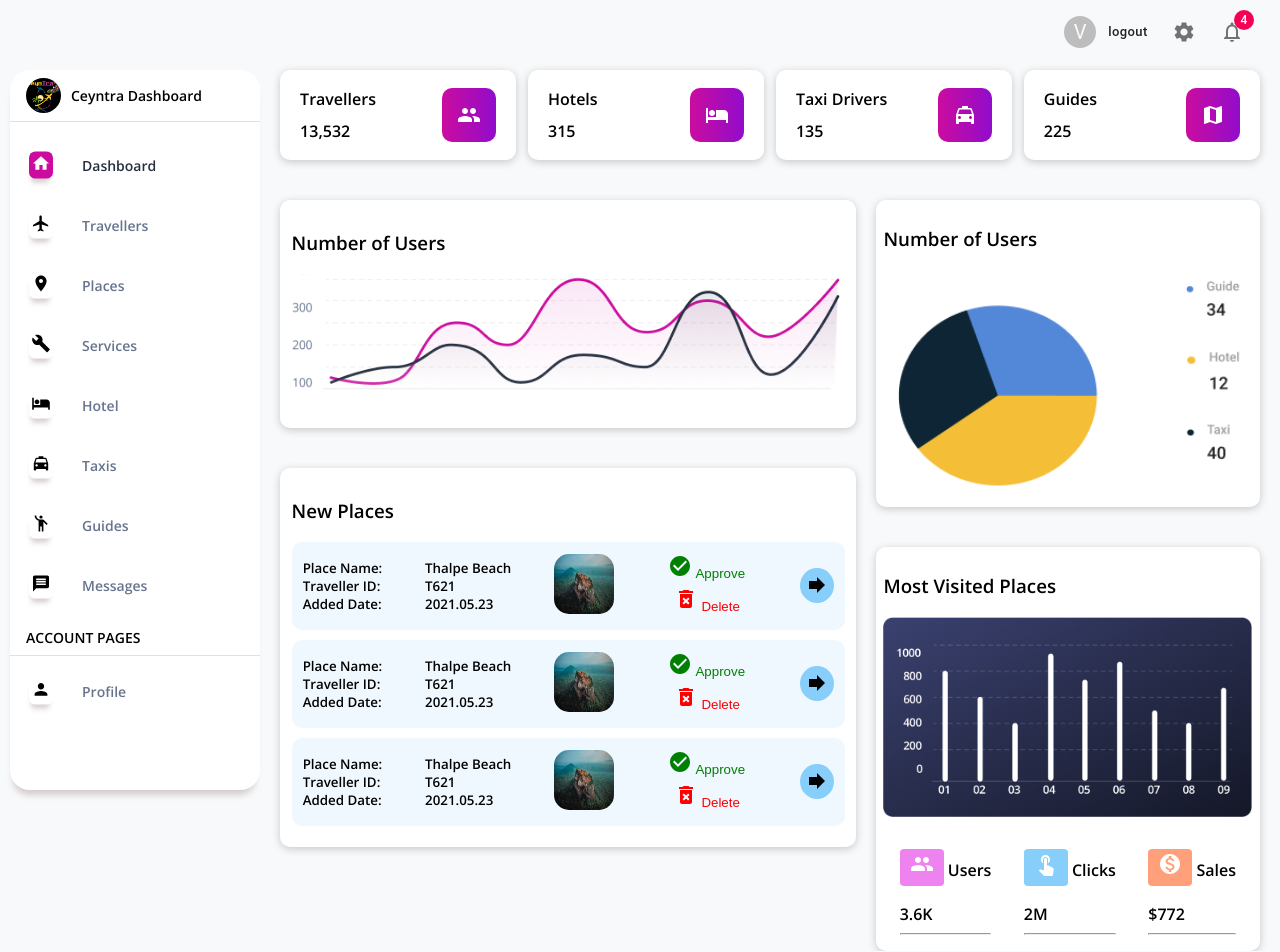
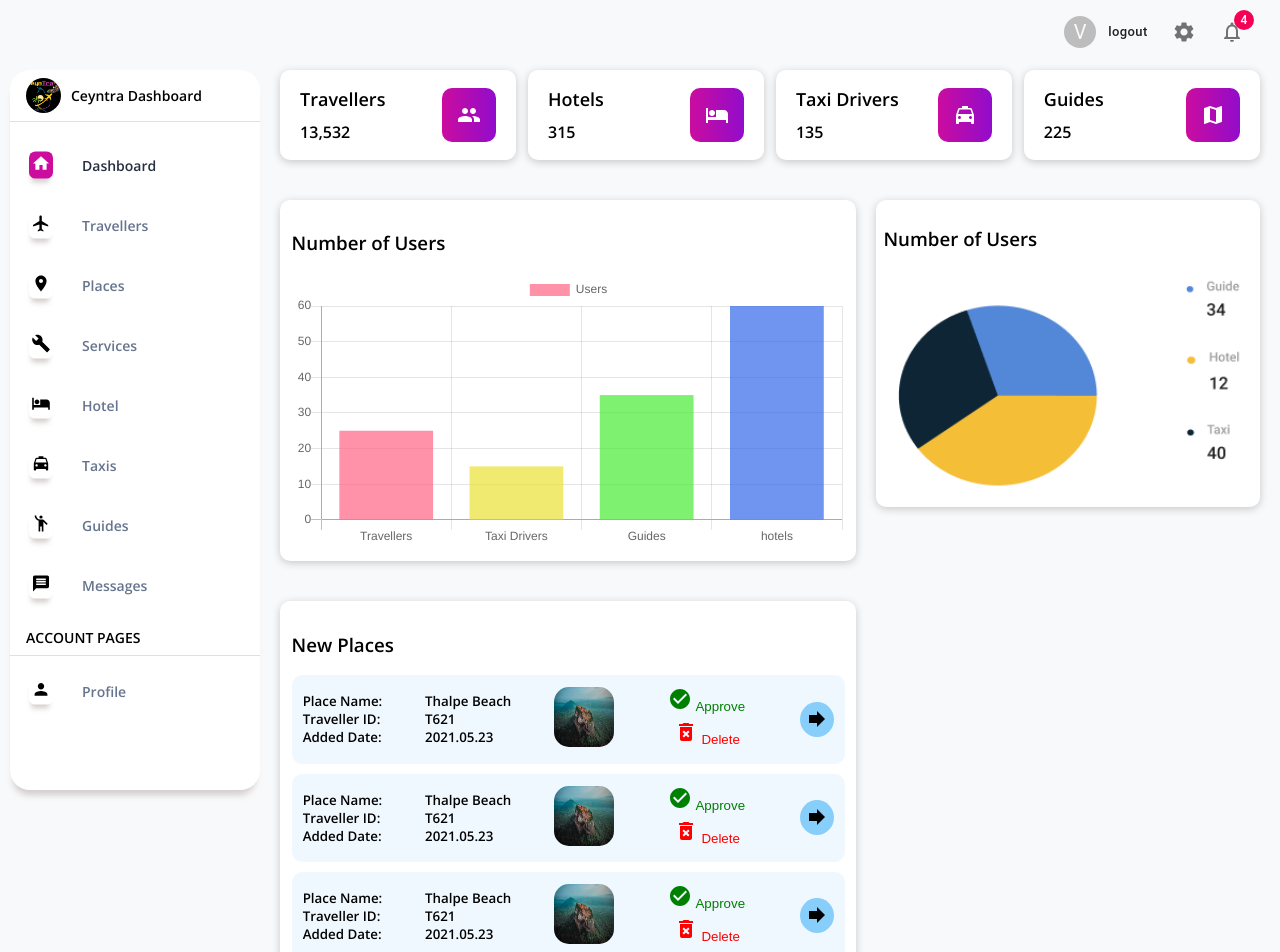
Before and after one commit to Ceyntra/ceyntra-admin-dashboard, a React (Create React App) app: page /home in a window 1280 px wide. Shown: the top 952 px of the page. Built offline with nearby package versions, Linux system fonts and the light colour scheme.

Commit message:
add chartjs to the project

```diff
--- a/package.json
+++ b/package.json
@@ -10,7 +10,9 @@
     "@testing-library/react": "^11.2.7",
     "@testing-library/user-event": "^12.8.3",
     "axios": "^0.21.1",
+    "chart.js": "^2.9.4",
     "react": "^17.0.2",
+    "react-chartjs-2": "^2.11.1",
     "react-dom": "^17.0.2",
     "react-router-dom": "^5.2.0",
     "react-scripts": "^1.1.5",
--- a/src/App.js
+++ b/src/App.js
@@ -19,6 +19,7 @@ import Profile from "./pages/Profile";
 import { AppBar } from "@material-ui/core";
 import Forbidden from "./pages/Forbidden";
 import { LoginProvider } from "./states/LoginContext";
+import Graph from "./components/dashboard/Graph";
 
 function App() {
   return (
--- /dev/null
+++ b/src/components/dashboard/Graph.js
@@ -0,0 +1,41 @@
+import { scaleService } from "chart.js";
+import React from "react";
+import { useState } from "react";
+import { Bar, Line, Pie, Scatter } from "react-chartjs-2";
+
+function Graph() {
+  var options = {
+    scales: {
+      yAxes: [
+        {
+          ticks: {
+            beginAtZero: true,
+            min: 0,
+          },
+        },
+      ],
+    },
+  };
+  const [lData, setLdata] = useState({
+    labels: ["Travellers", "Taxi Drivers", "Guides", "hotels"],
+    datasets: [
+      {
+        label: "Users",
+        data: [25, 15, 35, 60],
+        backgroundColor: [
+          "rgba(255, 99, 132, 0.7)",
+          "rgba(235, 225, 52, 0.7)",
+          "rgba(73, 235, 52, 0.7)",
+          "rgba(52, 104, 235, 0.7)",
+        ],
+      },
+    ],
+  });
+  return (
+    <div>
+      <Bar options={options} data={lData} />
+    </div>
+  );
+}
+
+export default Graph;
--- a/src/css/statcard.css
+++ b/src/css/statcard.css
@@ -26,11 +26,12 @@
 }
 
 .crd-cnt {
-  font-weight: bolder;
   /* background-color: rebeccapurple; */
 }
 
 .crd-text {
+  font-weight: bolder;
+  font-size: 18px;
   /* background-color: red; */
   margin-bottom: 10px;
 }
--- a/src/pages/Dashboard.js
+++ b/src/pages/Dashboard.js
@@ -19,6 +19,7 @@ import barChart from "../assets/images/bar-chart.png";
 import pieChart from "../assets/images/piechrt.PNG";
 import barchart from "../assets/images/barchart.png";
 import NewRequestPlace from "../components/places/newRequestPlace";
+import Graph from "../components/dashboard/Graph";
 
 function Dashboard(props) {
   const [userEmail, setuserEmail] = useState("");
@@ -97,7 +98,7 @@ function Dashboard(props) {
         <div className="statLeft">
           <div className="whiteBG">
             <h3>Number of Users</h3>
-            <img className="whiteBGImg" src={barChart} />
+            <Graph />
           </div>
           <div className="whiteBG">
             <h3>New Places</h3>
@@ -111,41 +112,6 @@ function Dashboard(props) {
             <h3>Number of Users</h3>
             <img className="whiteBGImg" src={pieChart} />
           </div>
-          <div className="whiteBG">
-            <h3>Most Visited Places</h3>
-            <img className="whiteBGImg" src={barchart} />
-            <div className="countRow">
-              <div>
-                <div className="iconOne">
-                  <PeopleIcon style={{ color: "white" }}></PeopleIcon>
-                </div>{" "}
-                Users <br />
-                <br />
-                3.6K <br />
-                <hr />
-              </div>
-              <div>
-                <div className="iconTwo">
-                  <TouchAppIcon style={{ color: "white" }}></TouchAppIcon>
-                </div>{" "}
-                Clicks <br />
-                <br />
-                2M <br />
-                <hr />
-              </div>
-              <div>
-                <div className="iconThree">
-                  <MonetizationOnIcon
-                    style={{ color: "white" }}
-                  ></MonetizationOnIcon>
-                </div>{" "}
-                Sales <br />
-                <br />
-                $772 <br />
-                <hr />
-              </div>
-            </div>
-          </div>
         </div>
       </div>
     </div>
```
Also changed, not shown: 1 other file (tests, documents, lock files or other folders).
